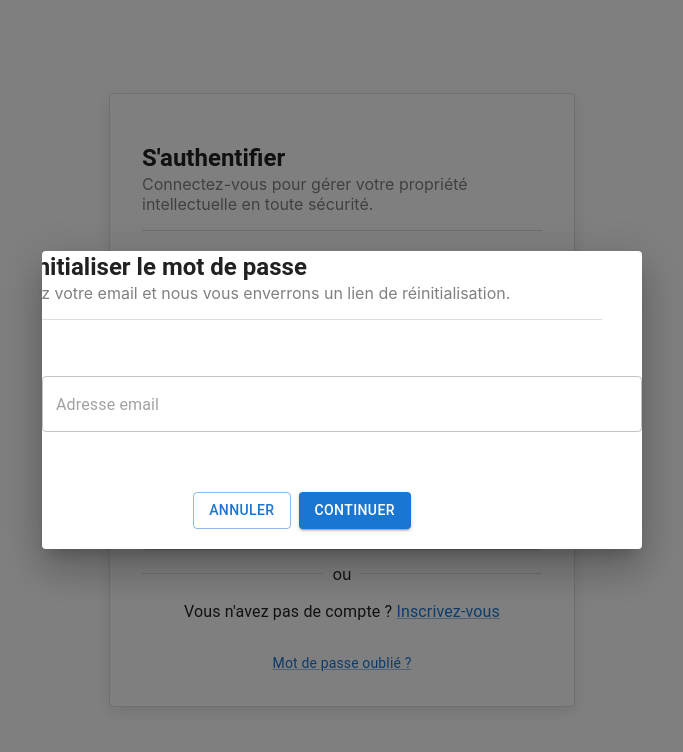
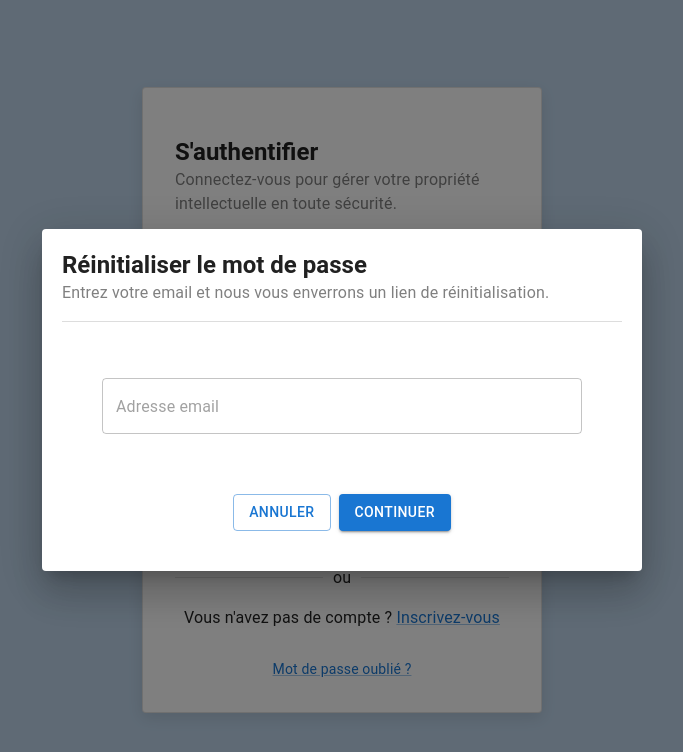
Before and after one commit to sirine-sudo/IP-frontend, a React (Create React App) app: page / in a window 1280 px wide. Both pictures are taken after a click on the button "Mot de passe oublié ?". Shown: the top 752 px of the page, without its empty margins (298-981 px from the left). Built offline with nearby package versions, Linux system fonts and the light colour scheme.

Commit message:
(feat): added background

```diff
--- a/src/App.css
+++ b/src/App.css
@@ -1,5 +1,11 @@
 .App {
   text-align: center;
+}
+body {
+  background-color: #BED5EB;
+  margin: 0;
+  padding: 0;
+  font-family: Arial, sans-serif;
 }
 
 .App-logo {
--- a/src/App.js
+++ b/src/App.js
@@ -4,19 +4,34 @@ import Register from "./pages/auth/Register";
 import ForgotPassword from "./pages/auth/ForgotPassword";
 import ResetPassword from "./pages/auth/ResetPassword";
 import Dashboard from "./pages/Dashboard";
+import { CssBaseline, ThemeProvider, createTheme } from "@mui/material";
+
+//  Define or import the theme
+const theme = createTheme({
+  palette: {
+    primary: {
+      main: "#1976d2",
+    },
+    background: {
+      default: "#BED5EB", //  Set background color here
+    },
+  },
+});
 
 function App() {
   return (
+    <ThemeProvider theme={theme}>
+      <CssBaseline />
       <Router>
         <Routes>
           <Route path="/" element={<Login />} />
           <Route path="/register" element={<Register />} />
           <Route path="/forgot-password" element={<ForgotPassword />} />
-                <Route path="/reset-password" element={<ResetPassword/>} />
+          <Route path="/reset-password" element={<ResetPassword />} />
           <Route path="/dashboard" element={<Dashboard />} />
-
         </Routes>
       </Router>
+    </ThemeProvider>
   );
 }
 
--- a/src/components/CustomContainer.js
+++ b/src/components/CustomContainer.js
@@ -8,7 +8,7 @@ const StyledContainer = styled(Box)(({ theme, maxWidth, height, padding, borderR
   height: height || "auto",
   padding: padding || theme.spacing(4),
   margin: centered ? "auto" : undefined, // Centers the component if needed
-  borderRadius: borderRadius || "12px",
+  borderRadius: borderRadius || "30px",
   boxShadow: boxShadow || "0px 4px 10px rgba(0, 0, 0, 0.1)", // Soft shadow
   backgroundColor: theme.palette.background.paper,
   overflow: "hidden",
--- a/src/pages/auth/ForgotPassword.js
+++ b/src/pages/auth/ForgotPassword.js
@@ -15,7 +15,7 @@ export default function ForgotPassword({ open, handleClose }) {
   const [successMessage, setSuccessMessage] = useState("");
 
   const handleForgotPassword = async (event) => {
-    event.preventDefault(); // ✅ Prevents login submission
+    event.preventDefault(); //  Prevents login submission
 
     setError("");
     setSuccessMessage("");
@@ -30,7 +30,7 @@ export default function ForgotPassword({ open, handleClose }) {
       setSuccessMessage("Lien de réinitialisation envoyé ! Vérifiez votre email.");
       setTimeout(() => {
         setSuccessMessage("");
-        handleClose(); // ✅ Closes modal after success
+        handleClose(); //  Closes modal after success
       }, 2000);
     } catch (error) {
       setError(error.response?.data?.message || "Échec de l'envoi du lien.");
@@ -39,7 +39,7 @@ export default function ForgotPassword({ open, handleClose }) {
 
   return (
     <Dialog open={open} onClose={handleClose} fullWidth maxWidth="sm">
-      <form onSubmit={handleForgotPassword}> {/* ✅ Prevents form submitting login */}
+      <form onSubmit={handleForgotPassword} style={{ padding: "20px" }}> {/*  Prevents form submitting login */}
         <TitleSection
           title="Réinitialiser le mot de passe"
           text="Entrez votre email et nous vous enverrons un lien de réinitialisation."
@@ -50,8 +50,8 @@ export default function ForgotPassword({ open, handleClose }) {
             display: "flex",
             flexDirection: "column",
             gap: 2,
-            padding: "40px",  // ✅ Proper padding
-            overflow: "hidden", // ✅ Prevents unnecessary scrolling
+            padding: "40px",  //  Proper padding
+            overflow: "hidden", //  Prevents unnecessary scrolling
           }}
         >
           <OutlinedInput
@@ -77,7 +77,7 @@ export default function ForgotPassword({ open, handleClose }) {
             </p>
           )}
         </DialogContent>
-        <DialogActions sx={{ justifyContent: "center", padding: "20px" }}> {/* ✅ Added padding */}
+        <DialogActions sx={{ justifyContent: "center", padding: "20px" }}> {/*  Added padding */}
           <Button onClick={handleClose} variant="outlined">
             Annuler
           </Button>
--- a/src/theme/AppTheme.js
+++ b/src/theme/AppTheme.js
@@ -1,6 +1,12 @@
 import { ThemeProvider, createTheme } from "@mui/material/styles";
 
-const theme = createTheme();
+const theme = createTheme({
+  palette: {
+    background: {
+      default: "#BED5EB", // Applique la couleur en fond global
+    },
+  },
+});
 
 export default function AppTheme({ children }) {
   return <ThemeProvider theme={theme}>{children}</ThemeProvider>;
```
Lines whose indentation alone changed are shown as unchanged.
